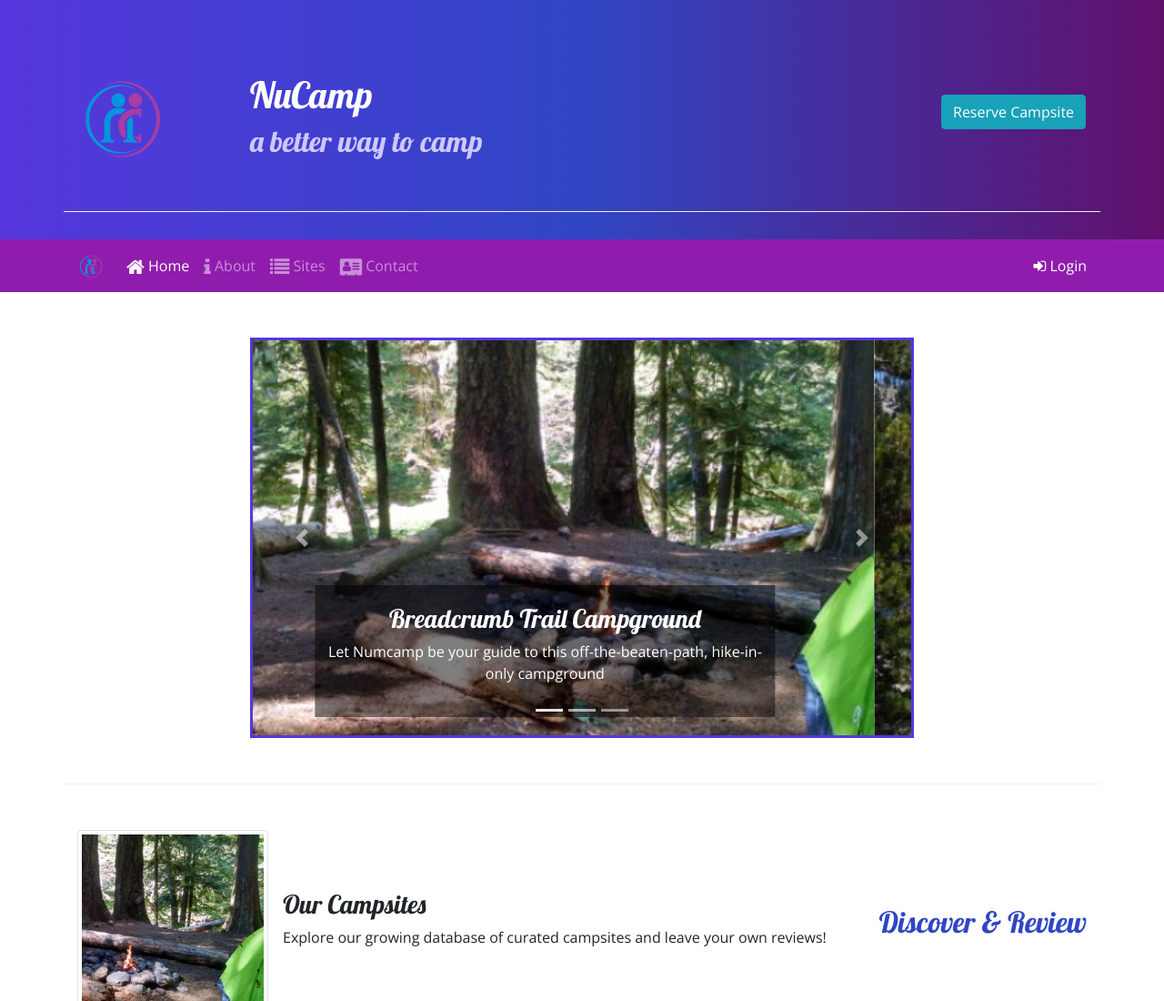
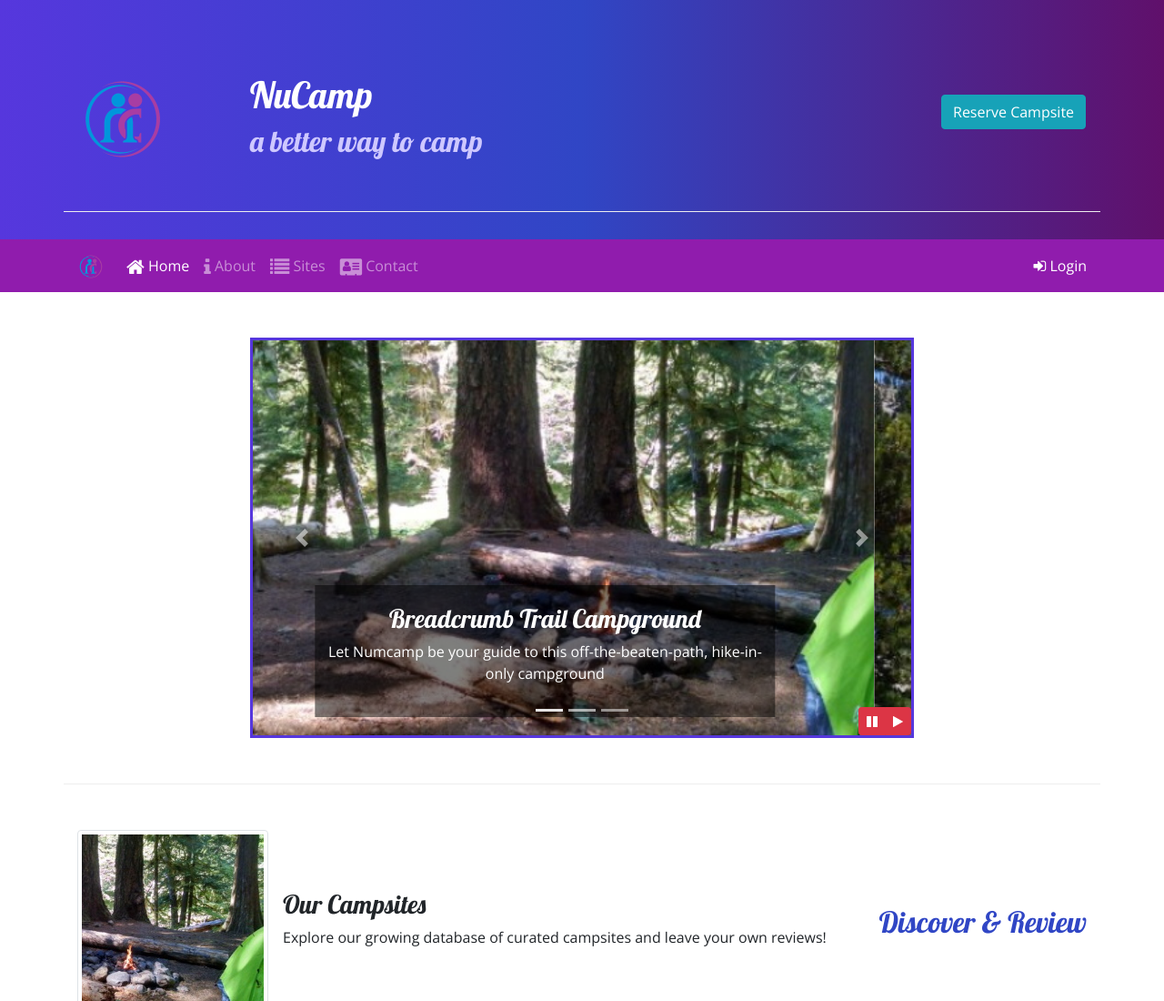
Before and after one commit to juanmriosv/FullStack-nuCamp, a website: page index.html in a window 1280 px wide. Shown: the top 1100 px of the page at 91% size. Drawn offline with nearby package versions, Linux system fonts and the light colour scheme.

Commit message:
2 buttons carousel bootstrap and Jquery

```diff
--- a/css/styles.css
+++ b/css/styles.css
@@ -57,3 +57,9 @@
     color: inherit;
     text-decoration: none;
 }
+#carouselButton{
+    position:absolute;
+    right: 0;
+    bottom: 0;
+    z-index: 100;
+}
--- a/index.html
+++ b/index.html
@@ -210,6 +210,14 @@
                         <span class="carousel-control-next-icon"></span>
                         <span class="sr-only">Next</span>
                     </a>
+                    <div class="btn-group" id="carouselButton">
+                        <button class="btn btn-danger btn-sm" id="carouselPause">
+                            <i class="fa fa-pause"></i>
+                        </button>
+                        <button class="btn btn-danger btn-sm" id="carouselPlay">
+                            <i class="fa fa-play"></i>
+                        </button>
+                    </div>
                 </div>
             </div>
         </div>
@@ -300,10 +308,21 @@
     <script src="node_modules/popper.js/dist/umd/popper.min.js"></script>
     <script src="node_modules/bootstrap/dist/js/bootstrap.min.js"></script>
 
-    <script>
+    <!-- <script>
         $(function () {
             $('[data-toggle="tooltip"]').tooltip()
         })
+    </script> -->
+    <script>
+        $(function() {
+            $(".carousel").carousel( { interval: 2000 } );
+            $("#carouselPause").click(function(){
+                $(".carousel").carousel("pause");
+            });
+            $("#carouselPlay").click(function(){
+                $(".carousel").carousel("cycle");
+            });
+        });
     </script>
 </body>
 
```
